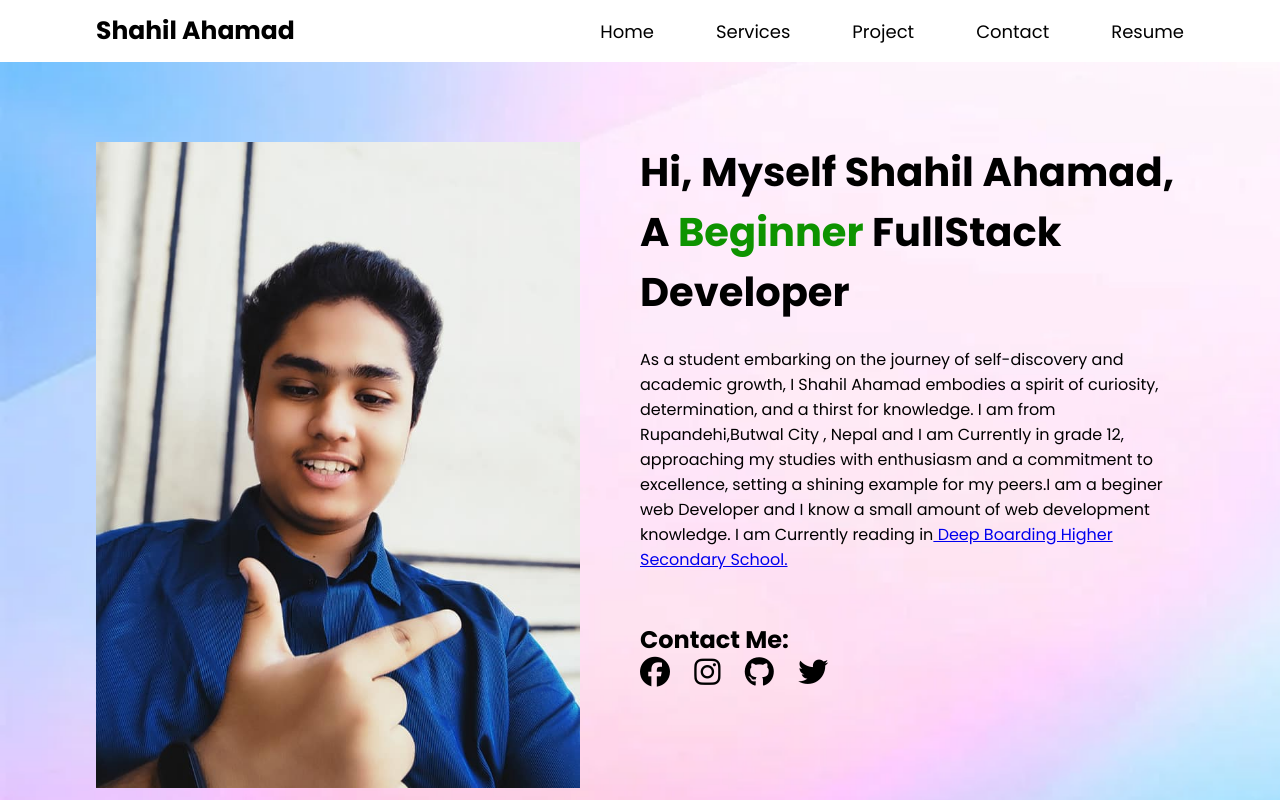
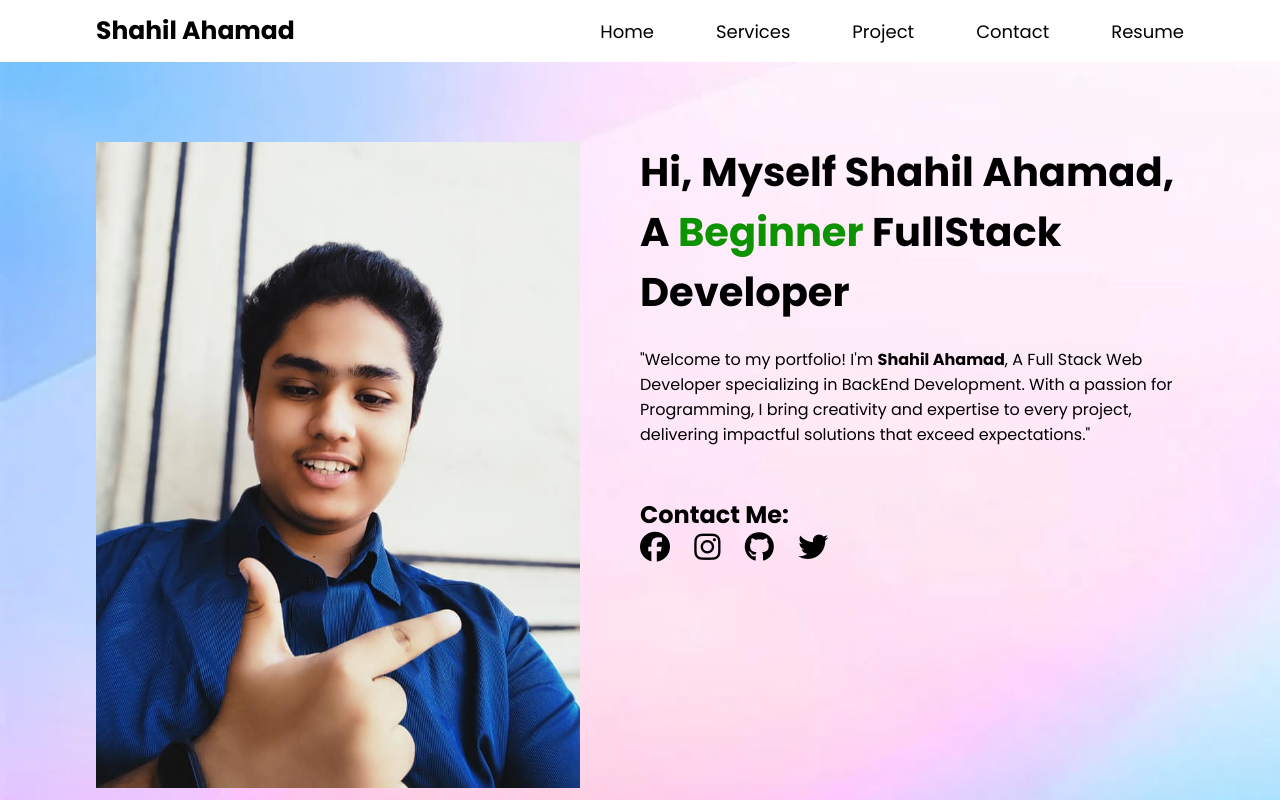
Before and after one commit to RDX-Shahil/Workshop-Portfolio, a plain HTML site: page index.html in a window 1280 px wide. Shown: the top 800 px of the page. Drawn offline with Linux system fonts and the light colour scheme.

Commit message:
initial commit

```diff
--- a/index.html
+++ b/index.html
@@ -63,15 +63,7 @@
             <span class="highlight">Beginner</span> FullStack Developer
           </h1>
           <p>
-            As a student embarking on the journey of self-discovery and academic
-            growth, I Shahil Ahamad embodies a spirit of curiosity,
-            determination, and a thirst for knowledge. I am from
-            Rupandehi,Butwal City , Nepal and I am Currently in grade 12,
-            approaching my studies with enthusiasm and a commitment to
-            excellence, setting a shining example for my peers.I am a beginer
-            web Developer and I know a small amount of web development
-            knowledge. I am Currently reading in<a href="https://www.deepboarding.edu.np/" target="_blank"> Deep Boarding Higher Secondary
-            School.</a>
+            "Welcome to my portfolio! I'm <b>Shahil Ahamad</b>, A Full Stack Web Developer specializing in BackEnd Development. With a passion for Programming, I bring creativity and expertise to every project, delivering impactful solutions that exceed expectations."
           </p>
           <p>
 
```
